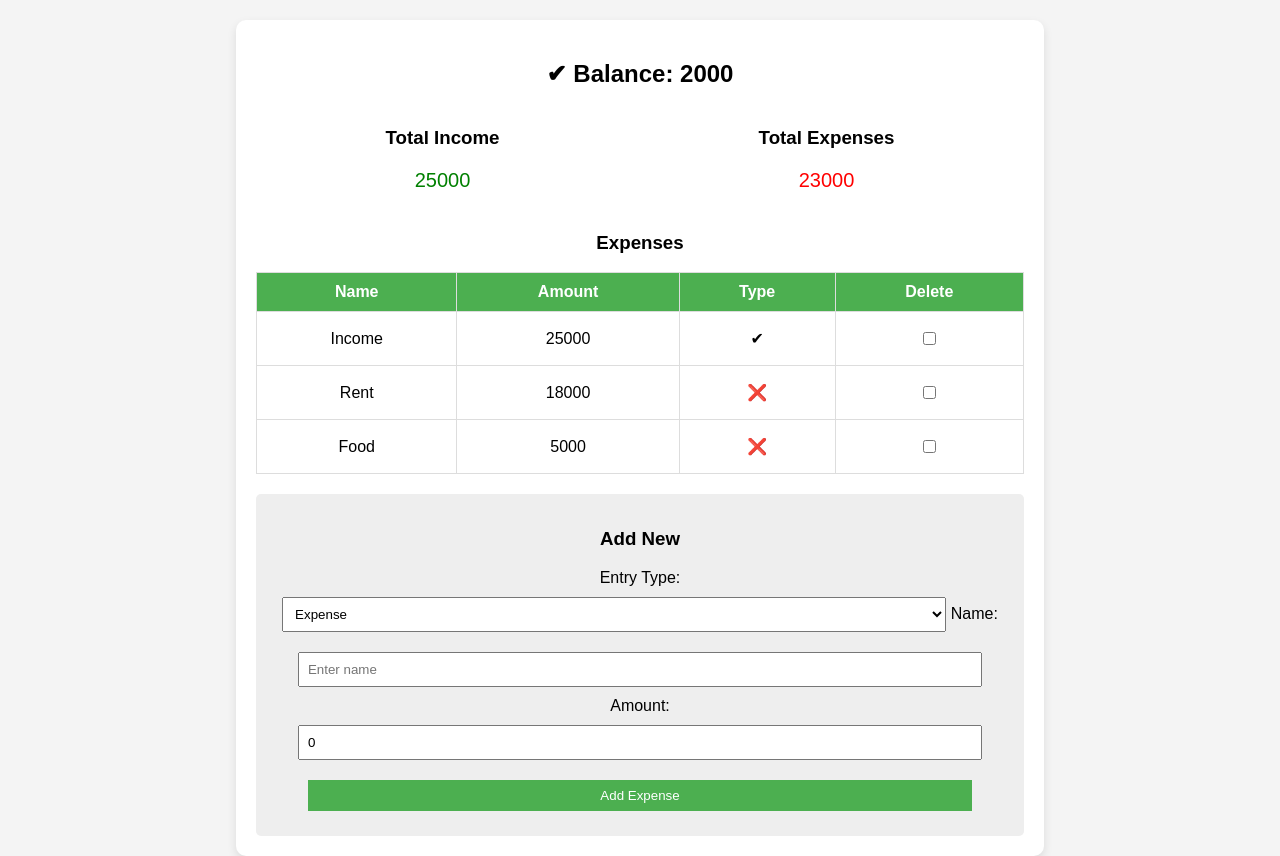
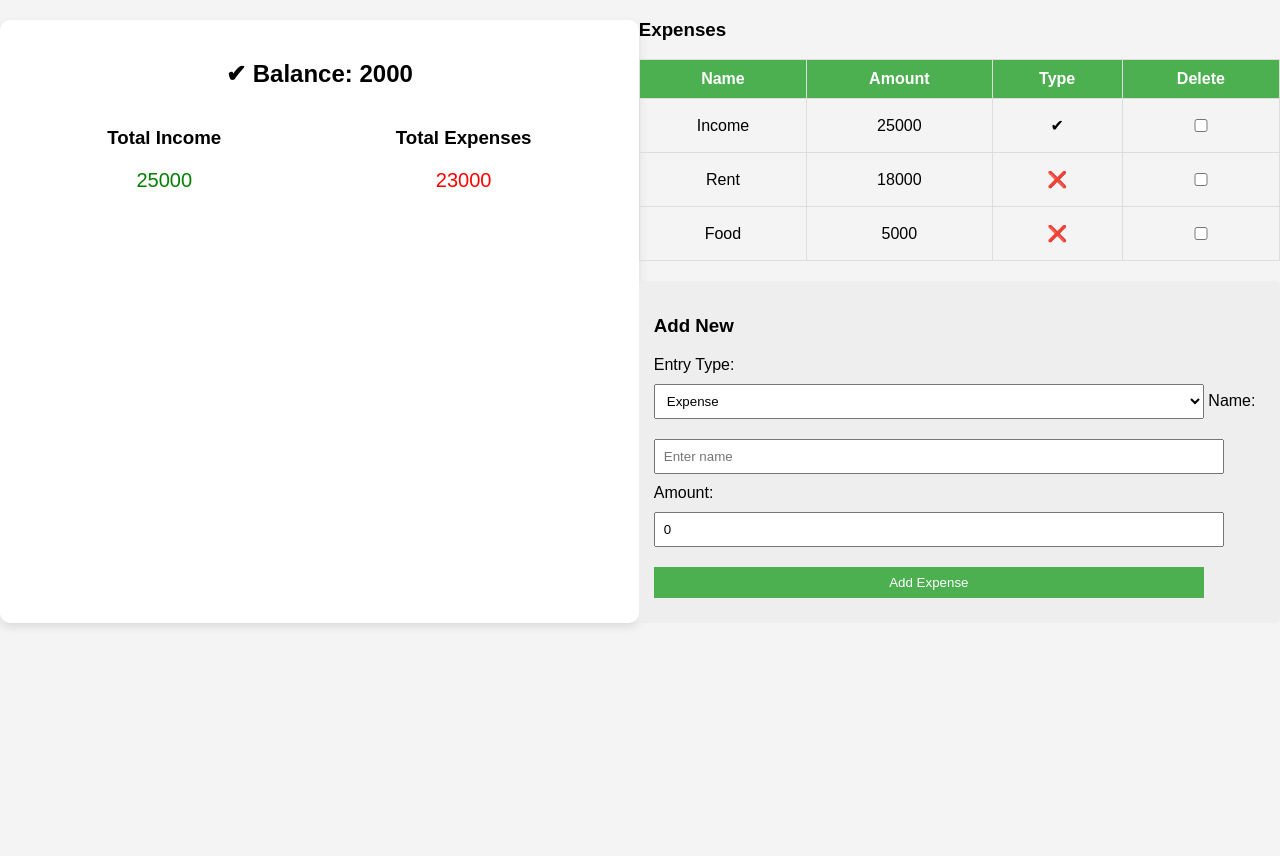
Before and after one commit to wafiyu227/An-expense-tracker, a plain HTML site: page main.html in a window 1280 px wide. After the commit the page ends 800 px from the top, so only its background shows below. Drawn offline with Linux system fonts and the light colour scheme.

Commit message:
Update main.html
Updated html

```diff
--- a/main.html
+++ b/main.html
@@ -5,6 +5,15 @@
     <meta name="viewport" content="width=device-width, initial-scale=1.0">
     <title>An expense tracker</title>
     <link rel="stylesheet" href="style.css">
+</head>
+<body>
+ <!DOCTYPE html>
+<html lang="en">
+<head>
+    <meta charset="UTF-8">
+    <meta name="viewport" content="width=device-width, initial-scale=1.0">
+    <title>Expense Tracker</title>
+    <link rel="stylesheet" href="styles.css">
 </head>
 <body>
     <div class="container">
@@ -19,6 +28,10 @@
                 <p class="red">23000</p>
             </div>
         </div>
+    </div>
+
+    <div class="bottom-container">
+        <div class="expenses-section">
             <h3>Expenses</h3>
             <table>
                 <thead>
@@ -50,6 +63,7 @@
                     </tr>
                 </tbody>
             </table>
+        </div>
 
         <div class="add-expense">
             <h3>Add New</h3>
@@ -64,6 +78,9 @@
             <button>Add Expense</button>
         </div>
     </div>
+</body>
+</html>
+
 
 
    <script src="index.js"></script>
```
Lines whose indentation alone changed are shown as unchanged.
